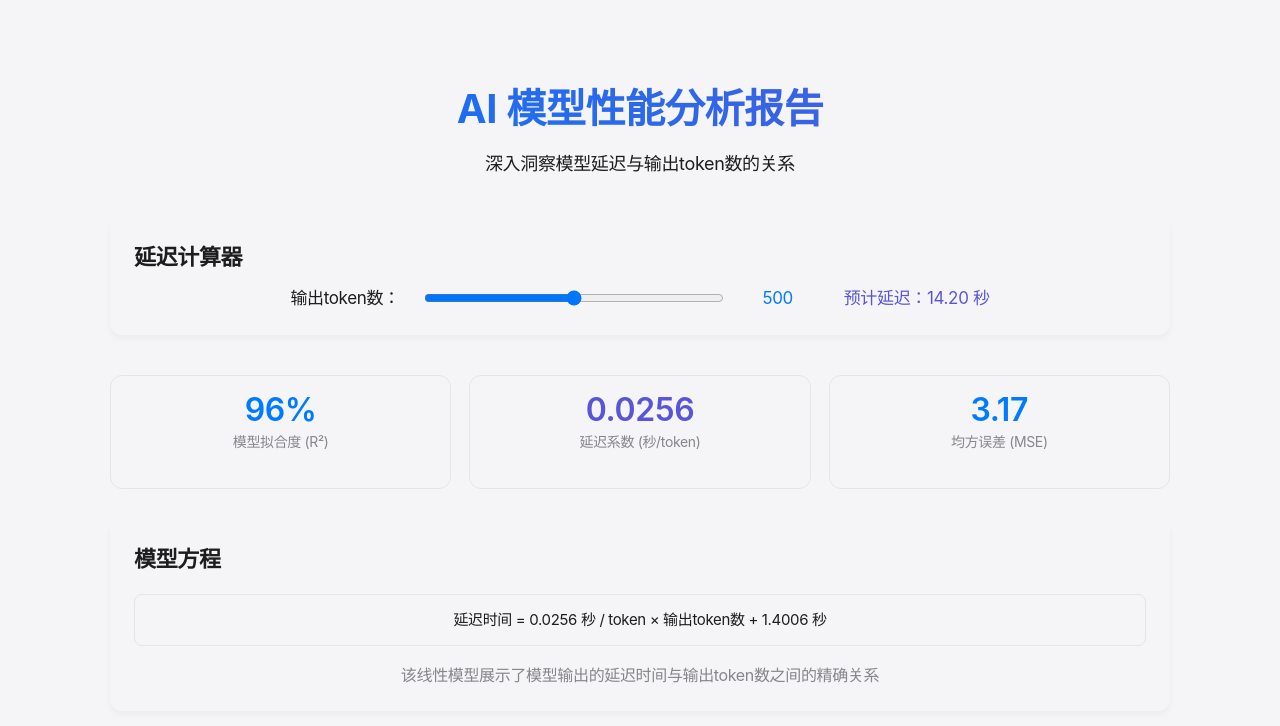
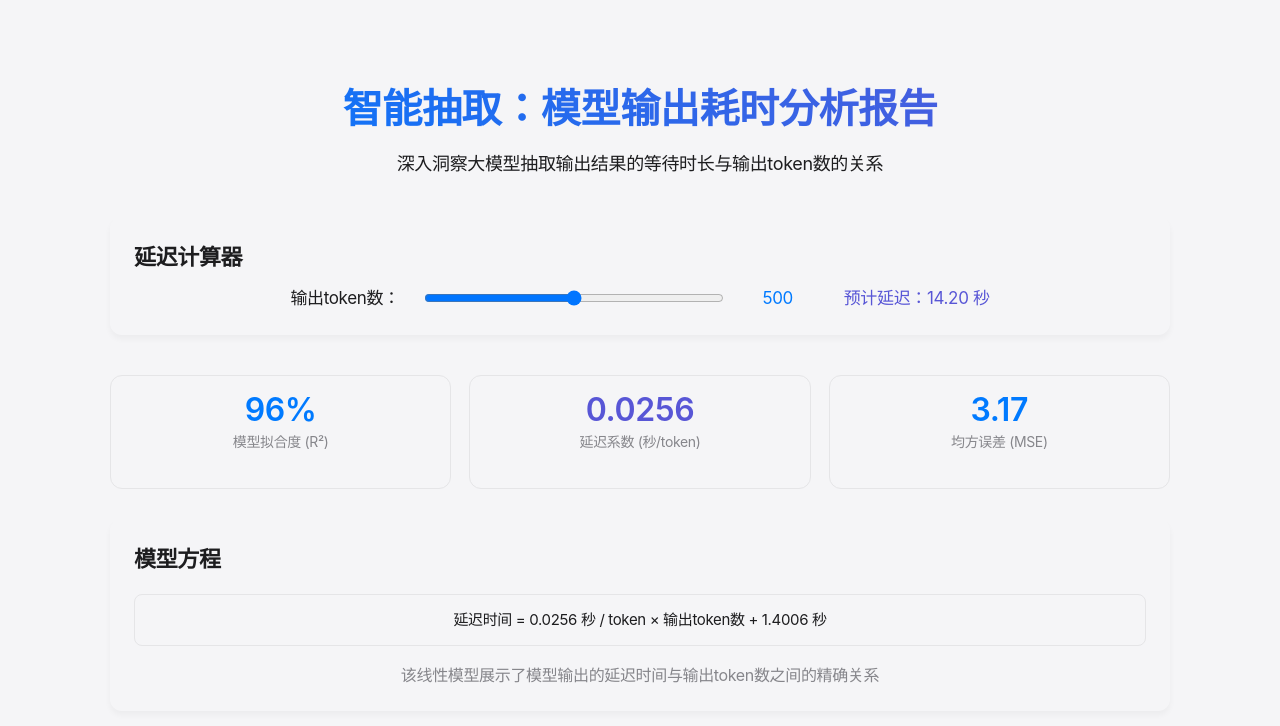
Before and after one commit to amelia409/AIModelLatencyCalculator, a plain HTML site: page index.html in a window 1280 px wide. Shown: the top 726 px of the page. Drawn offline with Linux system fonts and the light colour scheme.

Commit message:
标题修改

```diff
--- a/index.html
+++ b/index.html
@@ -224,7 +224,7 @@
 <head>
     <meta charset="UTF-8">
     <meta name="viewport" content="width=device-width, initial-scale=1.0">
-    <title>AI 模型性能分析报告</title>
+    <title>智能抽取模型输出耗时分析报告</title>
     <style>
         * {
             margin: 0;
@@ -439,8 +439,8 @@
     <div class="container">
          <div class="container">
         <div class="hero">
-            <h1>AI 模型性能分析报告</h1>
-            <p class="subtitle">深入洞察模型延迟与输出token数的关系</p>
+            <h1>智能抽取：模型输出耗时分析报告</h1>
+            <p class="subtitle">深入洞察大模型抽取输出结果的等待时长与输出token数的关系</p>
         </div>
         <!-- 延迟计算器 -->
         <div class="card" style="margin-bottom:40px;">
```
